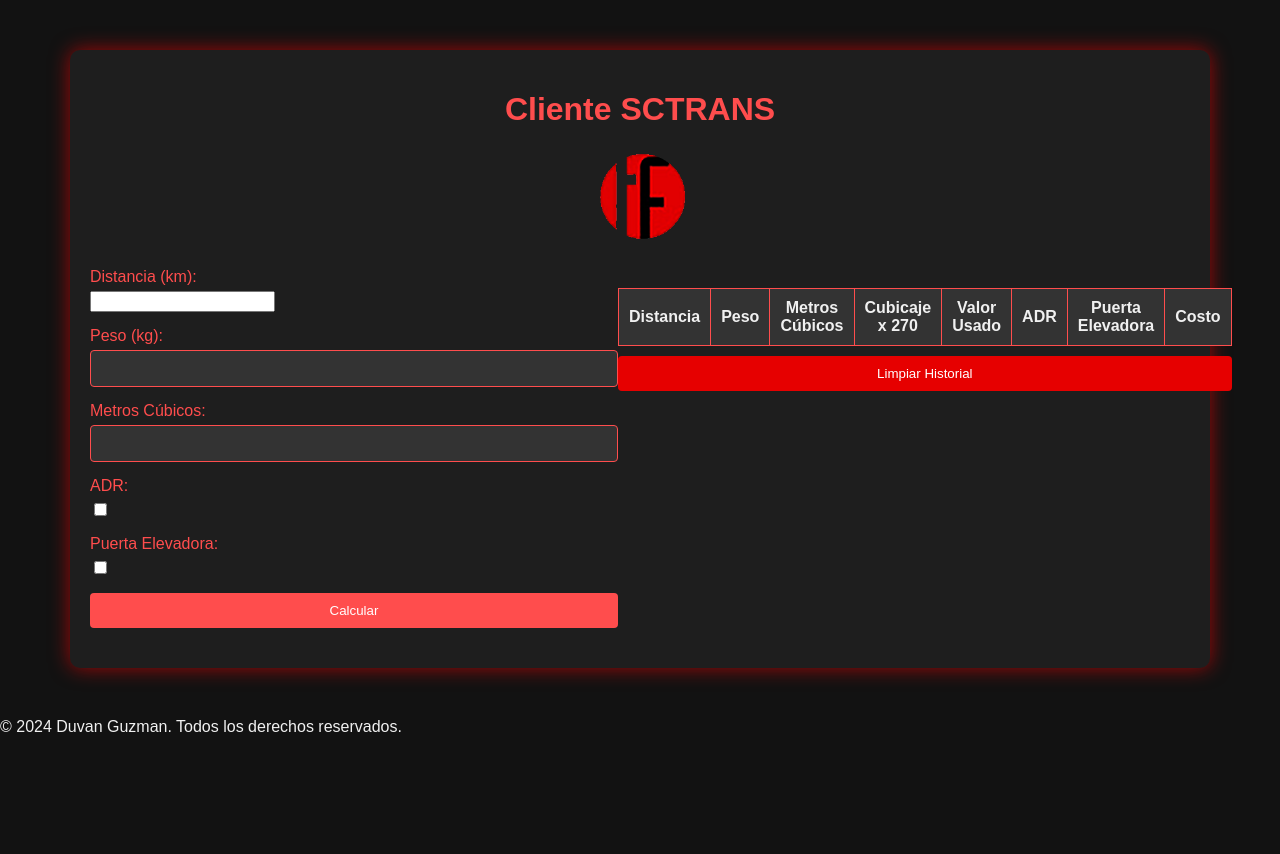
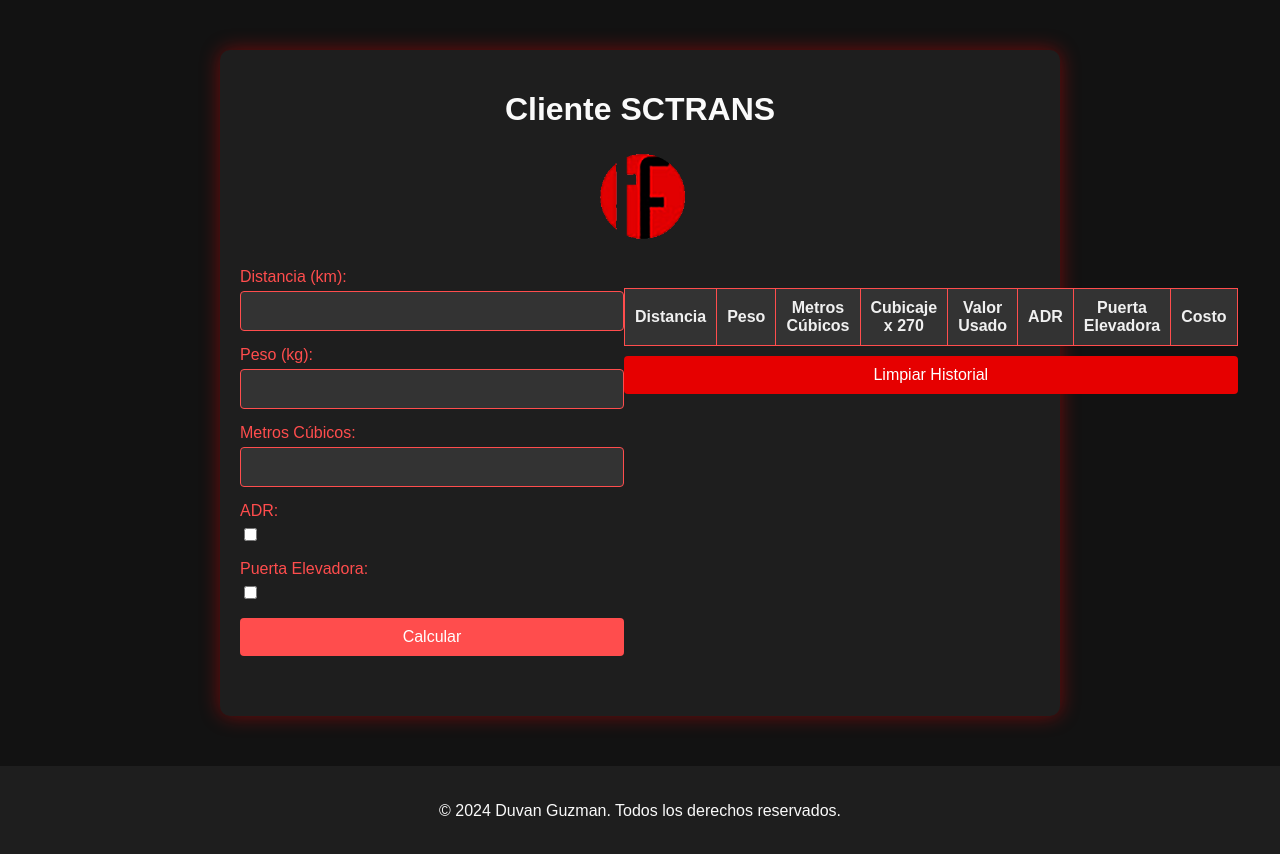
Before and after one commit to DictaDank/sctrans-calculadora, a plain HTML site: page index.html in a window 1280 px wide. Before the commit the page ends 800 px from the top, so only its background shows below. Drawn offline with Linux system fonts and the light colour scheme.

Commit message:
Update styles.css

```diff
--- a/styles.css
+++ b/styles.css
@@ -7,17 +7,17 @@ body {
 }
 
 .container {
-    max-width: 1100px;
+    max-width: 800px;
     margin: 50px auto;
     padding: 20px;
     background-color: #1e1e1e;
-    box-shadow: 0 0 20px rgba(255, 0, 0, 0.6);
+    box-shadow: 0 0 20px rgba(253, 0, 0, 0.404);
     border-radius: 10px;
 }
 
 h1 {
     text-align: center;
-    color: #ff4d4d;
+    color: #fafafa;
     font-family: 'Orbitron', sans-serif;
     margin-bottom: 20px;
 }
@@ -35,6 +35,7 @@ h1 {
 
 .col-md-6 {
     flex: 0 0 48%;
+    margin-bottom: 20px;
 }
 
 .form-group {
@@ -47,7 +48,7 @@ label {
     color: #ff4d4d;
 }
 
-input[type="number"], button {
+input[type="number"], input[list], button {
     width: 100%;
     padding: 10px;
     box-sizing: border-box;
@@ -55,6 +56,7 @@ input[type="number"], button {
     border-radius: 4px;
     background-color: #333;
     color: #f0f0f0;
+    font-size: 16px;
 }
 
 input[type="checkbox"] {
@@ -103,3 +105,11 @@ button:hover {
     margin-top: 10px;
     width: 100%;
 }
+
+footer {
+    text-align: center;
+    padding: 20px 0;
+    background-color: #1e1e1e;
+    color: #fafafa;
+    font-family: 'Arial', sans-serif;
+}
```
